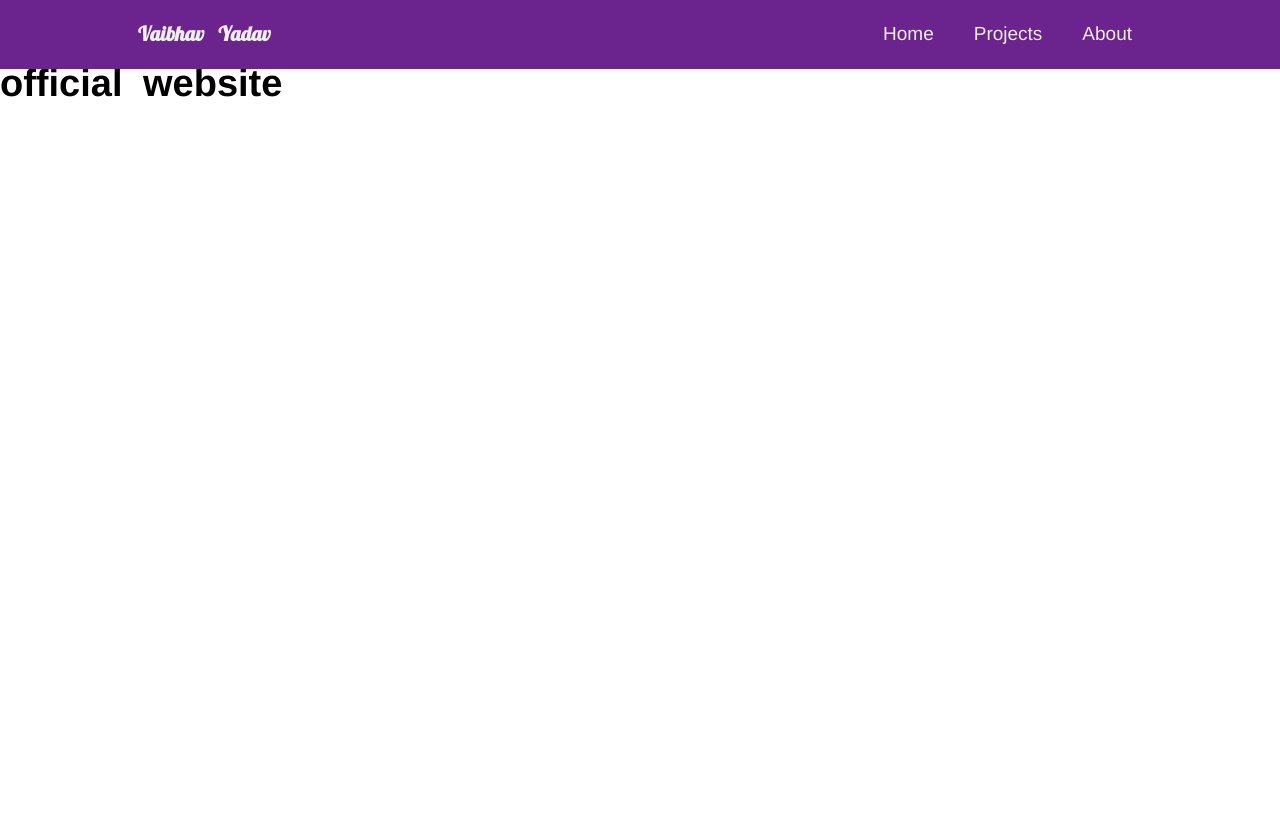
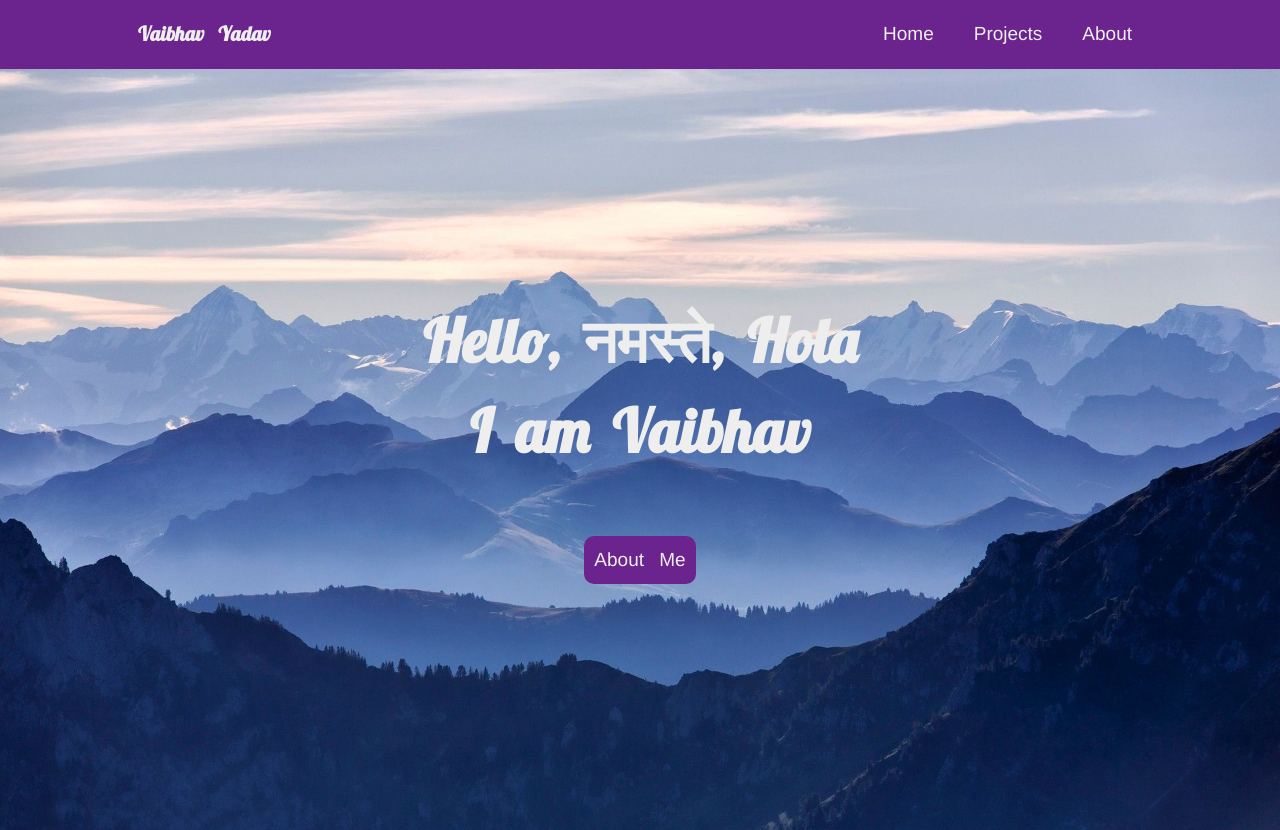
Before and after one commit to Vaibhav-Yadav-1998/old-website, a Nuxt app: page / in a window 1280 px wide. Before the commit the page ends 800 px from the top, so only its background shows below. Built offline with nearby package versions, Linux system fonts and the light colour scheme.

Commit message:
added welcome component

```diff
--- a/pages/index.vue
+++ b/pages/index.vue
@@ -1,3 +1,13 @@
 <template>
-  <h1>official website</h1>
+  <Welcome />
 </template>
+
+<script>
+import Welcome from "../components/Welcome"
+
+export default {
+  components: {
+    Welcome
+  }
+}
+</script>
```
